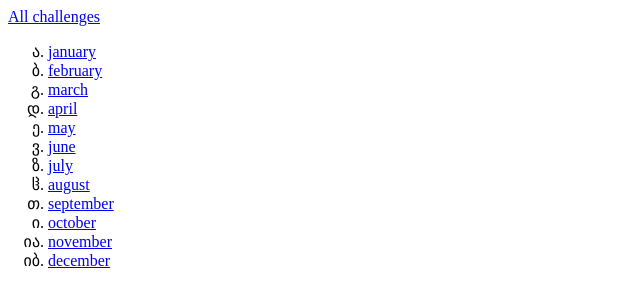
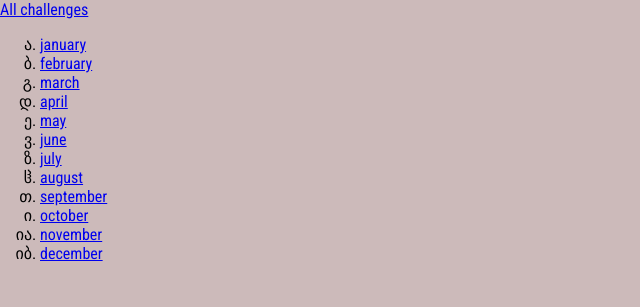
Before and after one commit to ayesha-waris/DjangoUdemy, a Django app: page /challenges/ in a window 1280 px wide. Shown: the top 307 px of the page, without its empty margins (0-640 px from the left). Run offline with Django 4.2, Linux system fonts and the light colour scheme.

Commit message:
global static file added

```diff
--- a/monthly_challenges/settings.py
+++ b/monthly_challenges/settings.py
@@ -121,6 +121,10 @@ USE_TZ = True
 
 STATIC_URL = '/static/'
 
+STATICFILES_DIRS = [
+    BASE_DIR / 'static'
+]
+
 # Default primary key field type
 # https://docs.djangoproject.com/en/4.0/ref/settings/#default-auto-field
 
--- /dev/null
+++ b/static/styles.css
@@ -0,0 +1,9 @@
+@import url('https://fonts.googleapis.com/css2?family=Roboto+Condensed:wght@400;700&display=swap');
+html {
+    font-family: 'Roboto Condensed', sans-serif;
+}
+
+body {
+    margin: 0;
+    background-color: #ccbaba;
+}
--- a/templates/base.html
+++ b/templates/base.html
@@ -1,3 +1,5 @@
+{% load static %}
+
 <!DOCTYPE html>
 <html lang="en">
 
@@ -6,9 +8,8 @@
     <meta http-equiv="X-UA-Compatible" content="IE=edge">
     <meta name="viewport" content="width=device-width, initial-scale=1.0">
     <title>Monthly Challenge</title>
-    {% block css_file %}
-
-    {% endblock %}
+    <link rel="stylesheet" href="{% static 'styles.css' %}">
+    {% block css_file %} {% endblock %}
 </head>
 
 <body>
```
